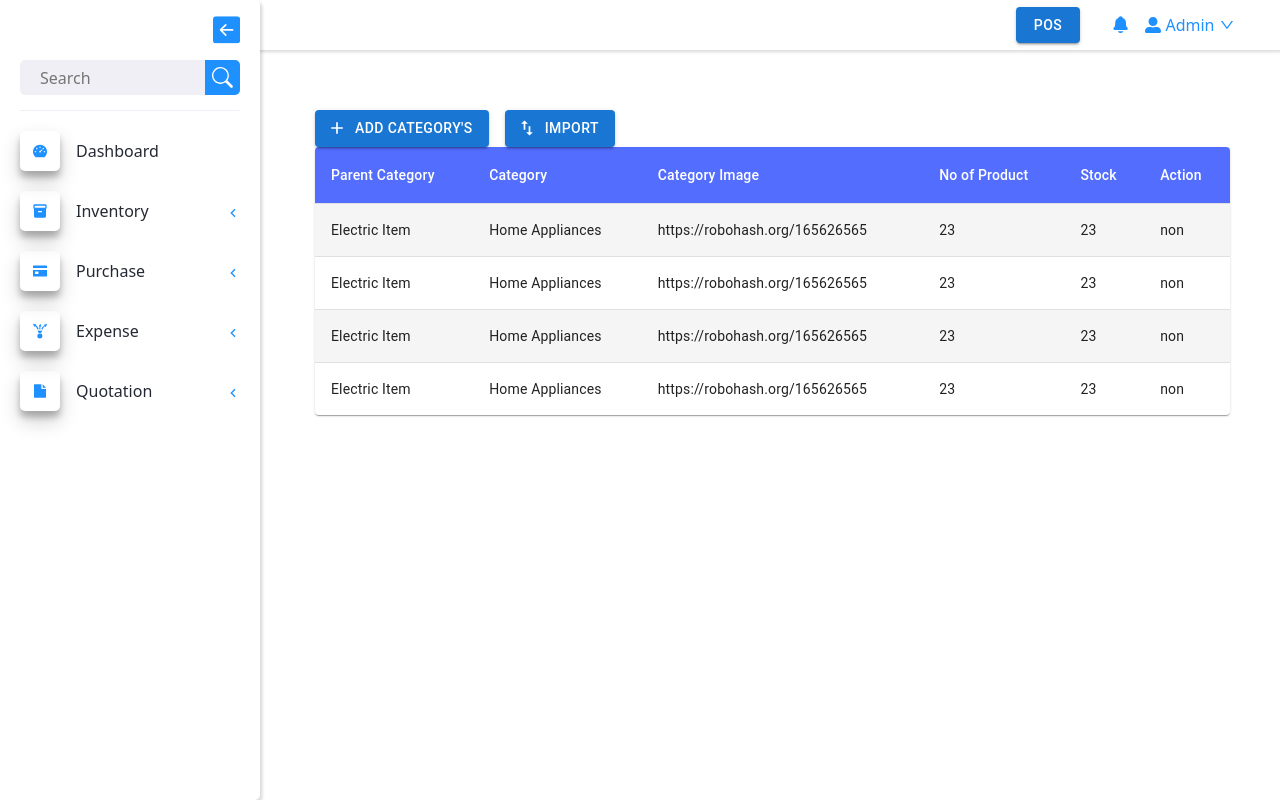
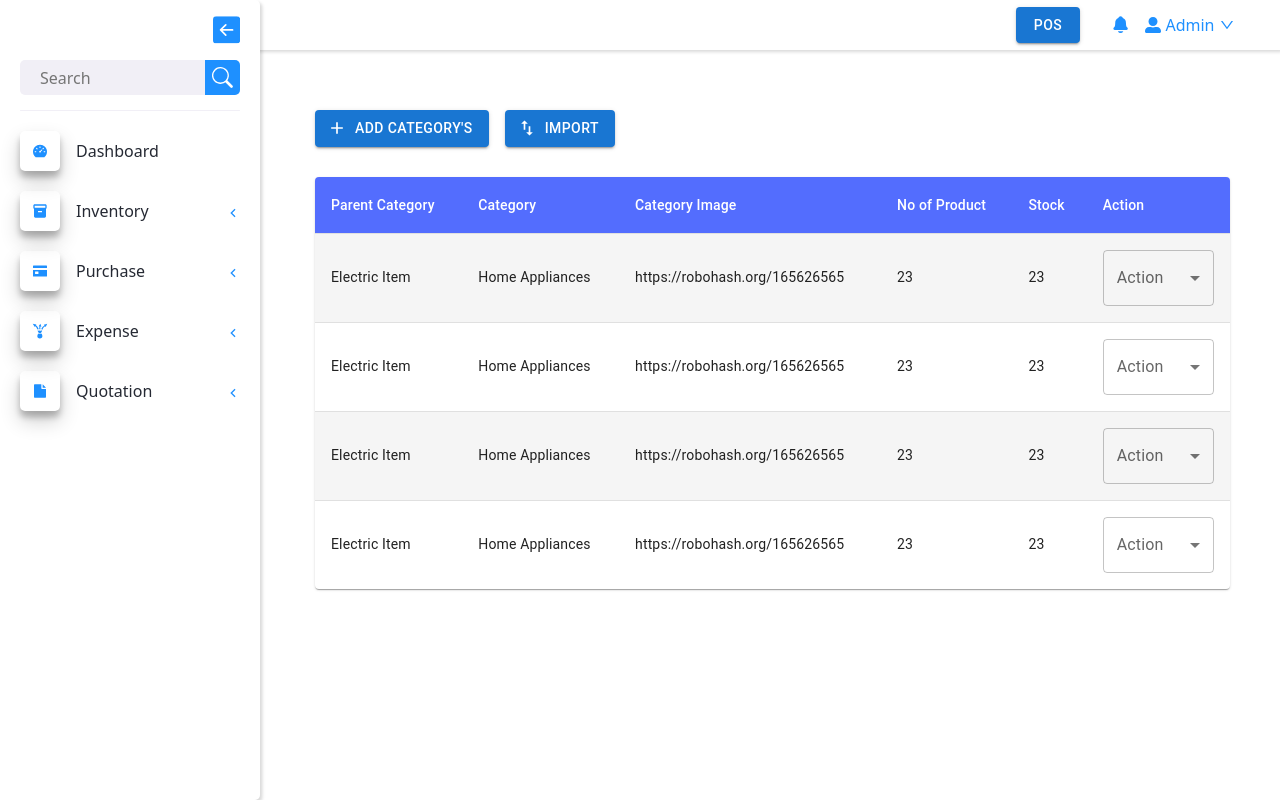
Before and after one commit to Nazif-Malhi/crm-billing-software-v.1, a React (Create React App) app: page /inventory/category in a window 1280 px wide. Built offline with nearby package versions, Linux system fonts and the light colour scheme.

Commit message:
table with action

```diff
--- a/src/Application/Pages/Inventory/Category/Category.js
+++ b/src/Application/Pages/Inventory/Category/Category.js
@@ -96,7 +96,7 @@ const Category = () => {
   return(
     < >
     <div className='main_container' style={{padding:50}}>
-      <Stack spacing={2} direction="row">
+      <Stack spacing={2} direction="row" style={{paddingBottom:30}}>
         <ButtonR variant="contained" startIcon={<AddIcon />} onClick = {handleShow}>
           Add Category's
         </ButtonR>
--- a/src/Application/Pages/Inventory/Category/CategoryTable.jsx
+++ b/src/Application/Pages/Inventory/Category/CategoryTable.jsx
@@ -1,10 +1,50 @@
-import * as React from 'react';
 import Table from '@mui/material/Table';
 import TableContainer from '@mui/material/TableContainer';
 import Paper from '@mui/material/Paper';
 
 import CategoryTableHeader from './CategoryTableHeader';
 import CategoryTableBody from "./CategoryTableBody";
+/////
+import * as React from 'react';
+import Box from '@mui/material/Box';
+import InputLabel from '@mui/material/InputLabel';
+import MenuItem from '@mui/material/MenuItem';
+import FormControl from '@mui/material/FormControl';
+import Select from '@mui/material/Select';
+
+function DropDown() {
+  const [action, setAction] = React.useState('');
+
+  const handleChange = (event) => {
+    if(event.target.value=="edit")
+    console.log("edit");
+    if(event.target.value=="delete")
+    console.log("delete");
+    // setAction(event.target.value);
+  };
+
+  return (
+    <Box sx={{ minWidth: 100 ,minHeight:20 }}>
+      <FormControl fullWidth >
+        <InputLabel id="demo-simple-select-label">Action</InputLabel>
+        <Select
+          labelId="demo-simple-select-label"
+          id="demo-simple-select"
+          // value={Action}
+          label="Action"
+          onChange={handleChange}
+        >
+          <MenuItem value={"edit"}>Edit</MenuItem>
+          <MenuItem value={"delete"}>Delete</MenuItem>
+        </Select>
+      </FormControl>
+    </Box>
+  );
+}
+
+
+
+/////
 
 // Table Data
 const rows = [
@@ -14,7 +54,7 @@ const rows = [
       categoryImage:"https://robohash.org/165626565",
       noOfProduct:23,
       stock:23,
-      action: "non"
+      action: <DropDown/>
 
   },
   {
@@ -23,7 +63,7 @@ const rows = [
     categoryImage:"https://robohash.org/165626565",
     noOfProduct:23,
     stock:23,
-    action: "non"
+    action: <DropDown/>
 
 },
 {
@@ -32,7 +72,7 @@ const rows = [
   categoryImage:"https://robohash.org/165626565",
   noOfProduct:23,
   stock:23,
-  action: "non"
+  action: <DropDown/>
 
 },
 {
@@ -41,7 +81,7 @@ const rows = [
   categoryImage:"https://robohash.org/165626565",
   noOfProduct:23,
   stock:23,
-  action: "non"
+  action: <DropDown/>
 
 }
   ];
```
